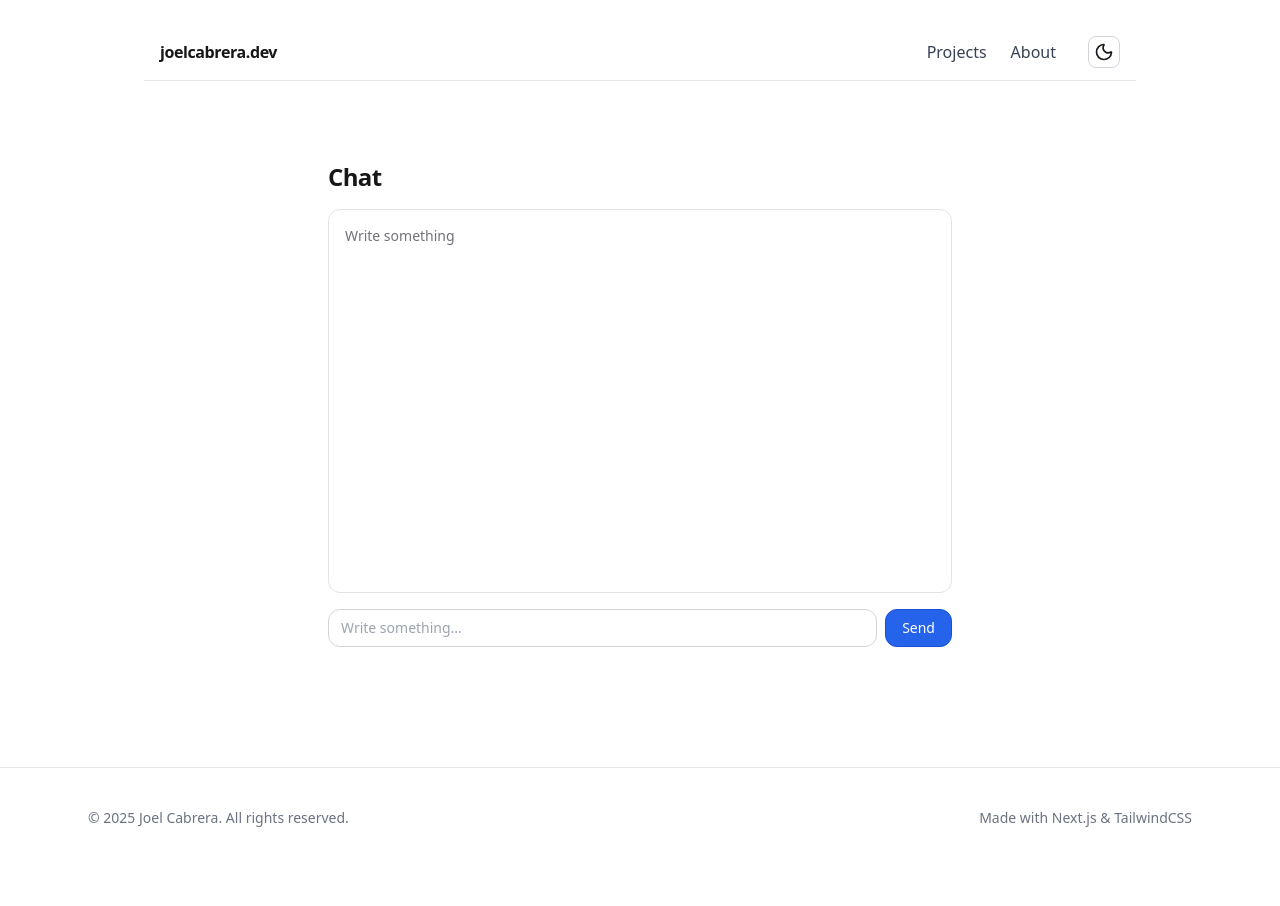
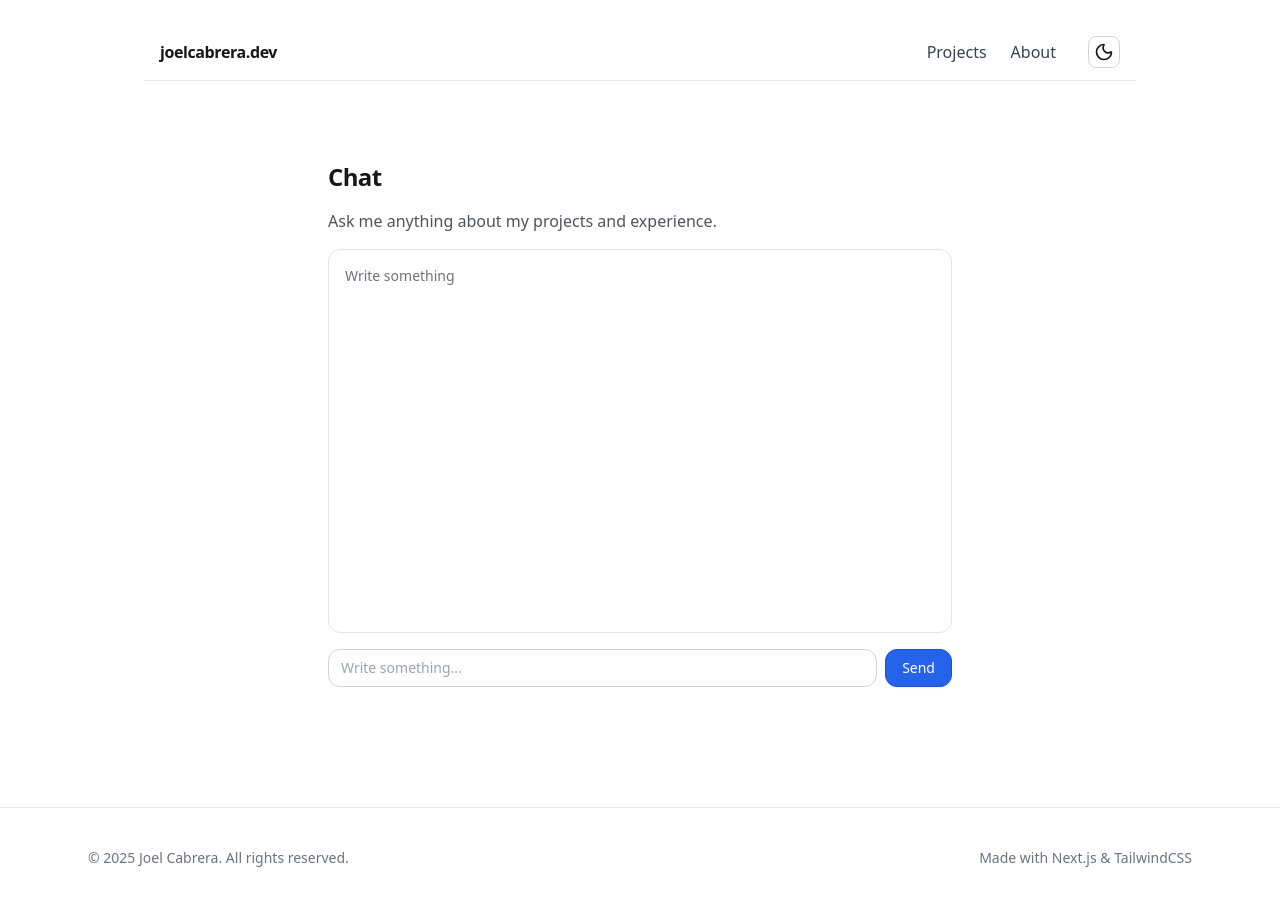
Before and after one commit to joelcabred/portfolio, a Next.js app: page /chat in a window 1280 px wide. Before the commit the page ends 868 px from the top, so only its background shows below. Built offline with nearby package versions, Linux system fonts and the light colour scheme.

Commit message:
added paragraph in chat

```diff
--- a/src/app/chat/page.tsx
+++ b/src/app/chat/page.tsx
@@ -41,6 +41,9 @@ export default function ChatPage() {
 
         <main className="mx-auto max-w-2xl p-6 space-y-4">
             <h1 className="text-2xl font-semibold tracking-tight">Chat</h1>
+                <p className="text-zinc-600 dark:text-zinc-400">
+                Ask me anything about my projects and experience.
+                </p>
 
             <div
             className="h-96 overflow-y-auto rounded-xl border bg-white/60 dark:bg-zinc-900/60 backdrop-blur p-4 space-y-3 border-zinc-200 dark:border-zinc-800"
```
